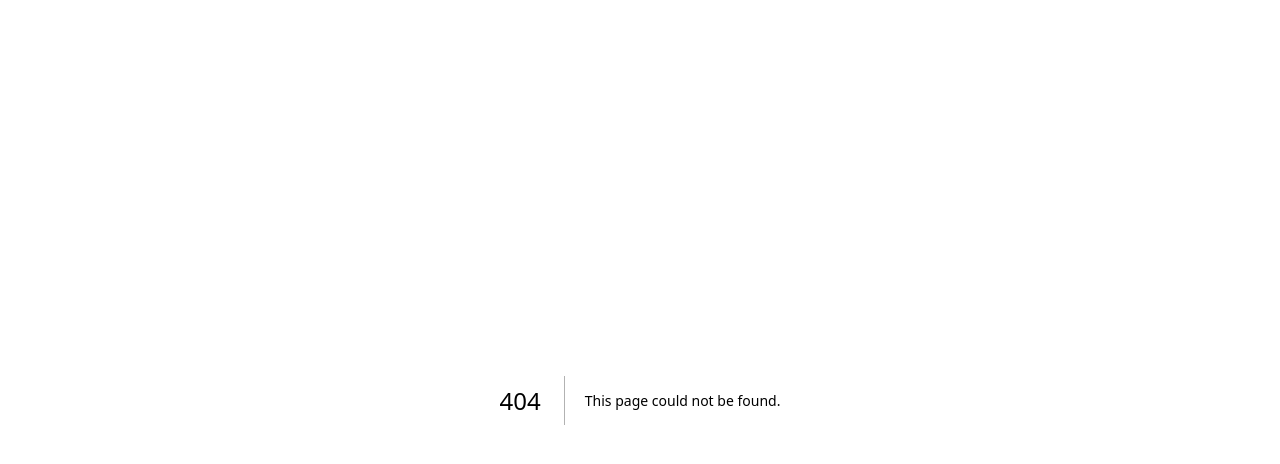
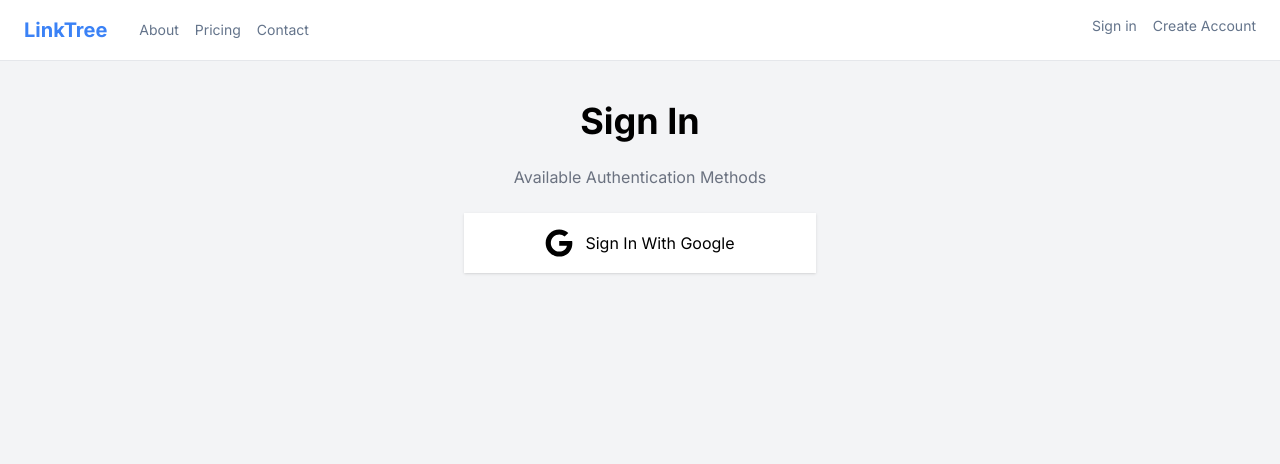
Before and after one commit to siwachs/Link-Tree-Next.JS-14, a Next.js app: page /signin in a window 1280 px wide. Before the commit this address had no page. Shown: the top 464 px of the page. Built offline with nearby package versions, Linux system fonts and the light colour scheme.

Commit message:
Init NextAuth

```diff
--- /dev/null
+++ b/src/app/api/auth/[...nextauth]/route.ts
@@ -0,0 +1,15 @@
+import NextAuth from "next-auth";
+import GoogleAuthProvider from "next-auth/providers/google";
+
+export const authOption = {
+  providers: [
+    GoogleAuthProvider({
+      clientId: "",
+      clientSecret: "",
+    }),
+  ],
+};
+
+const handler = NextAuth(authOption);
+
+export { handler as GET, handler as POST };
--- a/src/app/layout.tsx
+++ b/src/app/layout.tsx
@@ -1,6 +1,7 @@
 import type { Metadata } from "next";
 import { Inter } from "next/font/google";
 import "./globals.css";
+import Header from "@/components/Header";
 
 const inter = Inter({ subsets: ["latin"] });
 
@@ -16,7 +17,12 @@ export default function RootLayout({
 }>) {
   return (
     <html lang="en">
-      <body className={inter.className}>{children}</body>
+      <body className={inter.className}>
+        <>
+          <Header />
+          <main className="p-6 max-w-7xl mx-auto">{children}</main>
+        </>
+      </body>
     </html>
   );
 }
--- a/src/app/page.tsx
+++ b/src/app/page.tsx
@@ -1,19 +1,13 @@
-import Header from "@/components/Header";
-import Link from "next/link";
-
 export default function Home() {
   return (
-    <main>
-      <Header />
-
-      <section className="p-6 pt-32 max-w-7xl mx-auto">
+    <section className="pt-32">
       <div className="max-w-md mb-6">
         <h1 className="text-6xl font-bold">
           Your one link <br /> for everything
         </h1>
         <h2 className="text-gray-500 text-xl mt-6">
-            Share your links, music, social profiles, contact information and
-            more on one page
+          Share your links, music, social profiles, contact information and more
+          on one page
         </h2>
       </div>
 
@@ -29,6 +23,5 @@ export default function Home() {
         </button>
       </form>
     </section>
-    </main>
   );
 }
--- /dev/null
+++ b/src/app/signin/page.tsx
@@ -0,0 +1,18 @@
+import LoginWithGoogle from "@/components/buttons/LoginWithGoogle";
+
+export default function SigninPage() {
+  return (
+    <div>
+      <div className="p-4 max-w-sm mx-auto">
+        <h1 className="text-4xl font-bold text-center select-none mb-6">
+          Sign In
+        </h1>
+        <p className="text-center mb-6 text-gray-500">
+          Available Authentication Methods
+        </p>
+
+        <LoginWithGoogle />
+      </div>
+    </div>
+  );
+}
--- a/src/components/Header.tsx
+++ b/src/components/Header.tsx
@@ -5,6 +5,7 @@ const Header: React.FC = () => {
   return (
     <header className="bg-white border-b py-4">
       <div className="max-w-7xl mx-auto flex justify-between px-6">
+        <div className="flex items-center gap-8">
           <Link href="/" className="text-blue-500 font-bold text-xl">
             LinkTree
           </Link>
@@ -13,6 +14,10 @@ const Header: React.FC = () => {
             <Link href="/about">About</Link>
             <Link href="/pricing">Pricing</Link>
             <Link href="/contact">Contact</Link>
+          </nav>
+        </div>
+
+        <nav className="flex gap-4 text-sm text-slate-500">
           <Link href="/signin">Sign in</Link>
           <Link href="/register">Create Account</Link>
         </nav>
--- /dev/null
+++ b/src/components/buttons/LoginWithGoogle.tsx
@@ -0,0 +1,19 @@
+"use client";
+
+import { FontAwesomeIcon } from "@fortawesome/react-fontawesome";
+import { faGoogle } from "@fortawesome/free-brands-svg-icons";
+import React from "react";
+
+const LoginWithGoogle: React.FC = () => {
+  return (
+    <button
+      onClick={() => {}}
+      className="bg-white shadow w-full py-4 flex items-center justify-center gap-3"
+    >
+      <FontAwesomeIcon className="w-7 h-7" icon={faGoogle} />
+      Sign In With Google
+    </button>
+  );
+};
+
+export default LoginWithGoogle;
```
Also changed, not shown: package.json (+11 -5 lines), 1 other file (tests, documents, lock files or other folders). Lines whose indentation alone changed are shown as unchanged.
